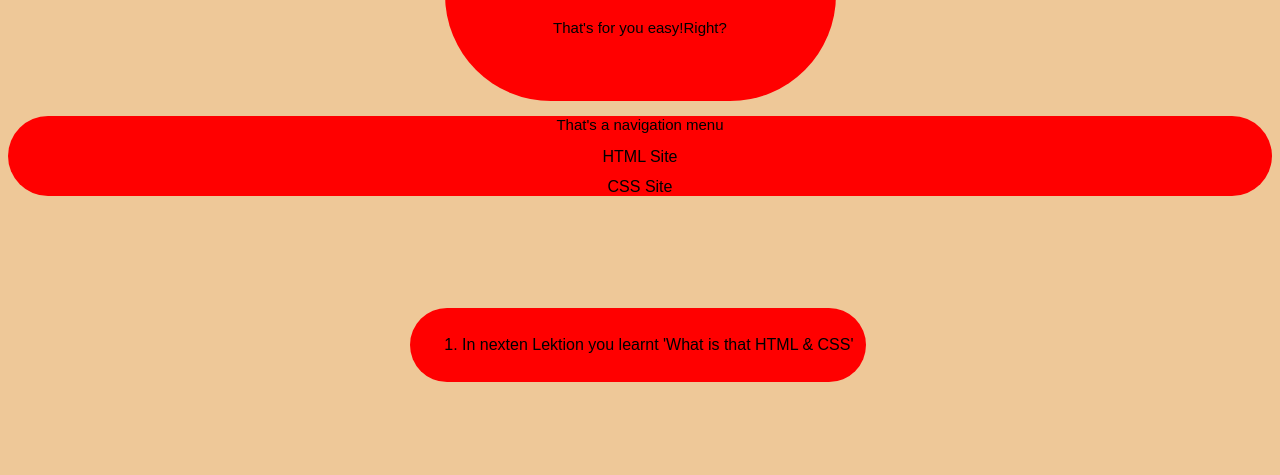
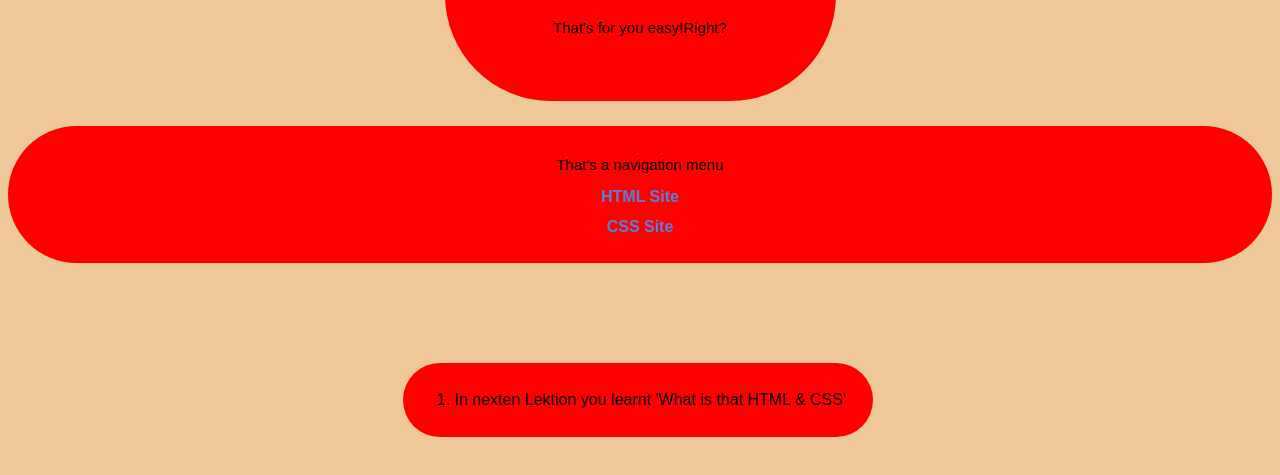
Before and after one commit to Sanya353/web-dev-github, a plain HTML site: page index.html in a window 1280 px wide. Shown: the part 49-524 px from the top of the page. Drawn offline with Linux system fonts and the light colour scheme.

Commit message:
added new features in website

```diff
--- a/index.css
+++ b/index.css
@@ -33,10 +33,26 @@ p {
 
  nav {
     background-color: red;
-    border-radius: 50px;
+    margin-top: 25px;
+    border-radius: 100px;
+    padding: 15px;
  }
 
  a {
     display: block;
-    margin: 12px
+    margin: 12px;
+    text-decoration: none;
+    color: rgb(86, 129, 221);
+    font-weight: bold;
+
  }
+
+ a:hover {
+   text-decoration: none;
+   color: rgb(9, 86, 252);
+   font-size: bold;
+ }
+
+ li {
+   padding-right: 15px;
+ }
--- a/index.html
+++ b/index.html
@@ -8,9 +8,10 @@
       <h1>Learn HTML & CSS</h1>
       <p>That's for you easy!Right?</p>
     </header>
-    <nav><p>That's a navigation menu</p>
-    <a>HTML Site</a>
-    <a>CSS Site</a>
+    <nav>
+      <p>That's a navigation menu</p>
+      <a href="https://developer.mozilla.org/en-US/docs/Web/HTML/Element">HTML Site</a>
+      <a href="https://developer.mozilla.org/en-US/docs/Web/CSS/Reference">CSS Site</a>
     </nav>
     <main>
       <ol>
```
